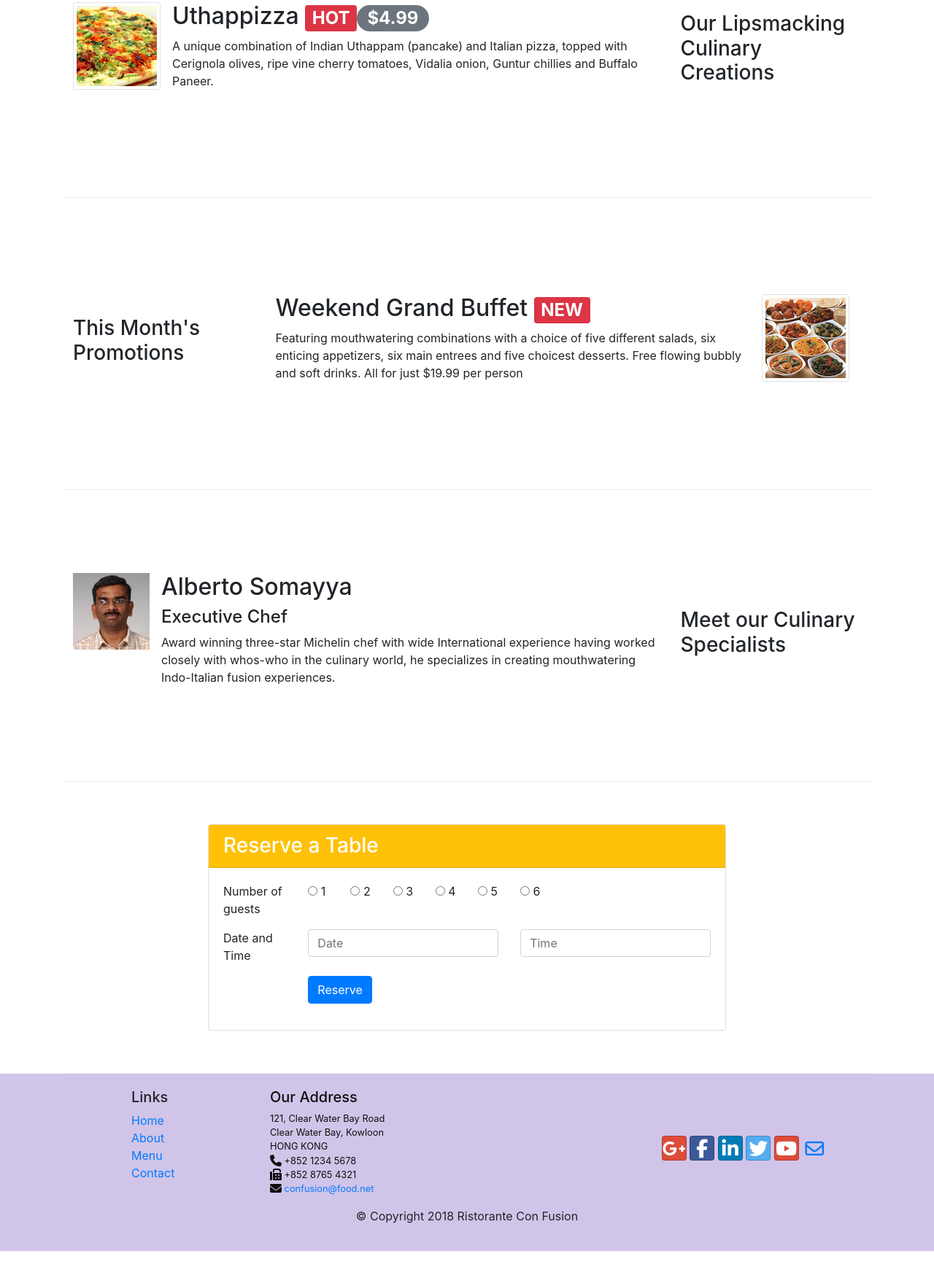
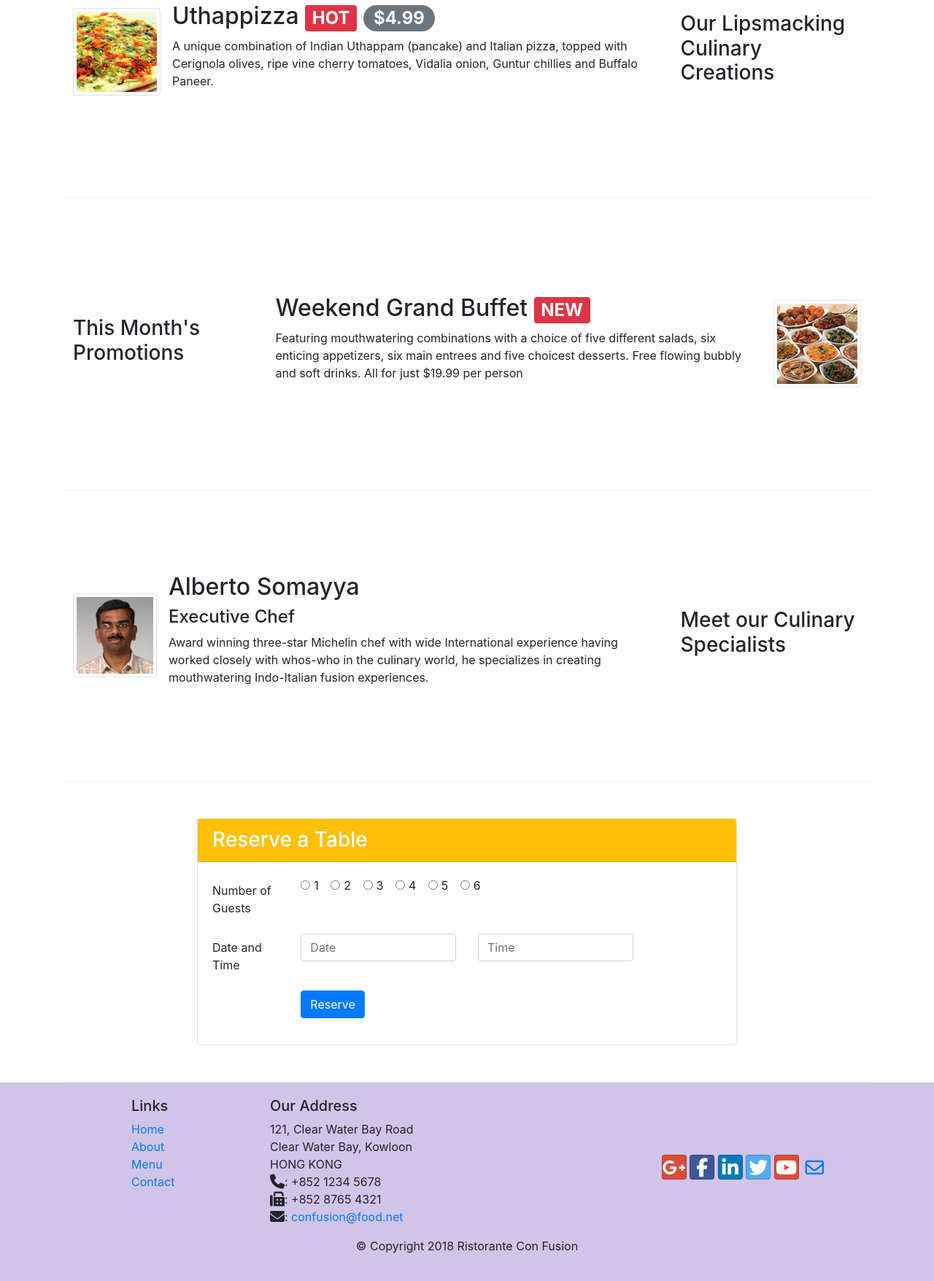
Before and after one commit to johnmartinez0408/bootstrap_coursera, a website: page index.html in a window 1280 px wide. Shown: the part 463-2218 px from the top of the page at 73% size. Before the commit the page ends 2177 px from the top, so only its background shows below. Drawn offline with nearby package versions, Linux system fonts and the light colour scheme.

```diff
--- a/css/styles.css
+++ b/css/styles.css
@@ -37,3 +37,11 @@
 .navbar-dark{
     background-color: #512DA8;
 }
+
+
+.tab-content{
+    border-left: 1px solid #ddd;
+    border-right: 1px solid #ddd;
+    border-bottom: 1px solid #ddd;
+    padding: 10px;
+}
--- a/index.html
+++ b/index.html
@@ -1,3 +1,4 @@
+
 <!DOCTYPE html>
 <html lang="en">
 
@@ -12,25 +13,23 @@
     <link rel="stylesheet" href="node_modules/font-awesome/css/font-awesome.min.css">
     <link rel="stylesheet" href="node_modules/bootstrap-social/bootstrap-social.css">
     <link rel="stylesheet" href="css/styles.css">
-
     <title>Ristorante Con Fusion</title>
 </head>
 
 <body>
-
     <nav class="navbar navbar-dark navbar-expand-sm fixed-top">
         <div class="container">
             <button class="navbar-toggler" type="button" data-toggle="collapse" data-target="#Navbar">
                 <span class="navbar-toggler-icon"></span>
             </button>
-            <a class="navbar-brand" href="#"><img src="img/logo.png" height="30" width="41"></a>
+            <a class="navbar-brand mr-auto" href="#"><img src="img/logo.png" height="30" width="41"></a>
             <div class="collapse navbar-collapse" id="Navbar">
-                <ul class="navbar-nav mr-auto">
-                        <li class="nav-item"><a class="nav-link" href="./index.html"><span class="fa fa-home fa-lg active"></span> Home</a></li>
+                <ui class="navbar-nav mr-auto">
+                    <li class="nav-item active"><a class="nav-link" href="#"><span class="fa fa-home fa-lg"></span> Home</a></li>
                     <li class="nav-item"><a class="nav-link" href="./aboutus.html"><span class="fa fa-info fa-lg"></span> About</a></li>
                     <li class="nav-item"><a class="nav-link" href="#"><span class="fa fa-list fa-lg"></span> Menu</a></li>
-                        <li class="nav-item"><a class="nav-link" href="./contactus.html"><span class="fa fa-address-card fa-lg"></span> Contact</a></li>
-                </ul>
+                    <li class="nav-item"><a class="nav-link" href="./contactus.html"><span class="fa fa-address-card fa-lg"></span> Contect</a></li>
+                </ui>
             </div>
         </div>
     </nav>
@@ -43,10 +42,10 @@
                     <p>We take inspiration from the World's best cuisines, and create a unique fusion experience. Our lipsmacking creations will tickle your culinary senses!</p>
                 </div>
                 <div class="col-12 col-sm-3 align-self-center">
-                    <img src="img/logo.png" class="img-fluid">
+                    <img src="img/logo.png" class="img-fliud">
                 </div>
                 <div class="col-12 col-sm-3 align-self-center">
-                    <a class="btn btn-block btn-sm btn-warning" href="#reservation-form">Reserve Table</a>
+                    <a class="btn btn-warning btn-lg btn-block" href="#reserveTableCard">Reserve Table</a>
                 </div>
 
             </div>
@@ -55,16 +54,15 @@
 
     <div class="container">
         <div class="row row-content align-items-center">
-            <div class="col-12 col-sm-4 col-md-3 order-sm-last">
+            <div class="col-12 col-sm-4 order-sm-last col-md-3">
                 <h3>Our Lipsmacking Culinary Creations</h3>
             </div>
-            <div class="col col-sm col-md order-sm-first">
+            <div class="col col-sm order-sm-first col-md">
                 <div class="media">
-                    <div class="media-left">
-                        <img src="img/uthappizza.png" class="d-flex mr-3 img-thumbnail align-self-center" alt="uthappizza">
-                    </div>
+                    <img class="d-flex mr-3 img-thumbnail align-self-center"
+                        src="img/uthappizza.png" alt="Uthappizza">
                     <div class="media-body">
-                        <h2 class="mt-0">Uthappizza <span class="badge badge-danger">HOT</span><span class="badge badge-pill badge-secondary">$4.99</span></h2>
+                        <h2 class="mt-0">Uthappizza <span class="badge badge-danger">HOT</span> <span class="badge badge-pill badge-secondary">$4.99</span> </h2>
                         <p class="d-none d-sm-block">A unique combination of Indian Uthappam (pancake) and Italian pizza, topped with Cerignola olives, ripe vine cherry tomatoes, Vidalia onion, Guntur chillies and Buffalo Paneer.</p>
                     </div>
                 </div>
@@ -73,97 +71,102 @@
 
 
         <div class="row row-content align-items-center">
-            <div class="col-12 col-sm-4 col-md-3">
+            <div class="col-12 col-sm-4 order-sm-first col-md-3">
                 <h3>This Month's Promotions</h3>
             </div>
-            <div class="col col-sm col-md">
+            <div class="col col-sm order-sm-last col-md">
                 <div class="media">
+
                     <div class="media-body">
                         <h2>Weekend Grand Buffet <span class="badge badge-danger">NEW</span></h2>
-                        <p>Featuring mouthwatering combinations with a choice of five different salads, six enticing appetizers, six main entrees and five choicest desserts. Free flowing bubbly and soft drinks. All for just $19.99 per person </p>
+                        <p class="d-none d-sm-block">Featuring mouthwatering combinations with a choice of five different salads, six enticing appetizers, six main entrees and five choicest desserts. Free flowing bubbly and soft drinks. All for just $19.99 per person </p>
                     </div>
-                    <div class="media-right">
-                        <img src="img/buffet.png" alt="buffet" class="d-flex mr-3 align-self-center img-thumbnail">
+                    <img class="d-flex ml-3 img-thumbnail align-self-center "
+                        src="img/buffet.png" alt="Buffet">
+
                 </div>
             </div>
 
         </div>
-        </div>
 
         <div class="row row-content align-items-center">
-            <div class="col-12 col-sm-4 col-md-3 order-sm-last">
+            <div class="col-12 col-sm-4 order-sm-last col-md-3">
                 <h3>Meet our Culinary Specialists</h3>
             </div>
-            <div class="col col-sm col-md order-sm-first">
+            <div class="col col-sm order-sm-first col-md">
                 <div class="media">
-                    <div class="media-left">
-                        <img src="img/alberto.png" alt="alberto" class="d-flex mr-3 align-self-center">
-                    </div>
+                    <img class="d-flex mr-3 img-thumbnail align-self-center"
+                        src="img/alberto.png" alt="Alberto">
                     <div class="media-body">
+
                         <h2 class="mt-0">Alberto Somayya</h2>
                         <h4>Executive Chef</h4>
-                        <p>Award winning three-star Michelin chef with wide International experience having worked closely with whos-who in the culinary world, he specializes in creating mouthwatering Indo-Italian fusion experiences. </p>
+                        <p class="d-none d-sm-block">Award winning three-star Michelin chef with wide International experience having worked closely with whos-who in the culinary world, he specializes in creating mouthwatering Indo-Italian fusion experiences. </p>
+                    </div>
+                </div>
             </div>
         </div>
 
+
+        <div class="row row-content justify-content-center">
+            <div class="card col-12 col-md-8 px-0 mx-0">
+                <h3 class="card-header bg-warning text-white">Reserve a Table</h3>
+                <div class="card-body">
+                    <form  id="reserveTableCard" name="reserveTableCard">
+                        <div class="form-group row">
+                            <label for"guests" class="col-md-2 col-form-label">Number of Guests</label>
+                            <div class="col-10 col-md-8">
+
+                                <div class="form-check form-check-inline">
+                                    <input class="form-check-input" type="radio" id="inlineRadio1" value="option1">
+                                    <label class="form-check-label" for="inlineRadio1"> 1  </label>
+                                </div>
+                                <div class="form-check form-check-inline">
+                                    <input class="form-check-input" type="radio" id="inlineRadio2" value="option2">
+                                    <label class="form-check-label" for="inlineRadio2"> 2  </label>
+                                </div>
+                                <div class="form-check form-check-inline">
+                                    <input class="form-check-input" type="radio" id="inlineRadio3" value="option3">
+                                    <label class="form-check-label" for="inlineRadio3"> 3  </label>
+                                </div>
+                                <div class="form-check form-check-inline">
+                                    <input class="form-check-input" type="radio" id="inlineRadio4" value="option4">
+                                    <label class="form-check-label" for="inlineRadio4"> 4  </label>
+                                </div>
+                                <div class="form-check form-check-inline">
+                                    <input class="form-check-input" type="radio" id="inlineRadio5" value="option5">
+                                    <label class="form-check-label" for="inlineRadio5"> 5  </label>
+                                </div>
+                                <div class="form-check form-check-inline">
+                                    <input class="form-check-input" type="radio" id="inlineRadio6" value="option6">
+                                    <label class="form-check-label" for="inlineRadio6"> 6  </label>
                                 </div>
                             </div>
-        <div id="reservation-form" class="row row-content align-items-center">
-            <div class="col-12 col-sm-8 align-self-center offset-sm-2">
-                <div class="card">
-                    <h3 class="card-header bg-warning text-white">Reserve a Table</h3>
-                    <div class="card-body">
-                        <form>
-                            <div class="form-group row">
-                                <div class="col-12 col-sm-2">Number of guests</div>
-
-                                <div class="col-1">
-                                    <input type="radio" name="one" id="one">
-                                    <label for="one">1</label>
-                                </div>
-                                <div class="col-1">
-                                    <input type="radio" name="two" id="two">
-                                    <label for="two">2</label>
-                                </div>
-                                <div class="col-1">
-                                    <input type="radio" name="three" id="three">
-                                    <label for="three">3</label>
-                                </div>
-                                <div class="col-1">
-                                    <input type="radio" name="four" id="four">
-                                    <label for="four">4</label>
-                                </div>
-                                <div class="col-1">
-                                    <input type="radio" name="five" id="five">
-                                    <label for="five">5</label>
-                                </div>
-                                <div class="col-1">
-                                    <input type="radio" name="six" id="six">
-                                    <label for="six">6</label>
                         </div>
 
+                        <div class="form-group row">
+                            <label for"date" class="col-md-2 col-form-label">Date and Time</label>
+                            <div class="col-12 col-md-4">
+                                <input type="text" class="form-control" id="date" name="date" placeholder="Date">
                             </div>
-                            <div class="form-group row">
-                                <div class="col-12 col-sm-2">Date and Time</div>
-                                <div class="col-12 col-sm-5">
-                                    <input class="form-control" type="text" name="date" placeholder="Date">
-                                </div>
-                                <div class="col-12 col-sm-5">
-                                    <input class="form-control" type="text" name="time" placeholder="Time">
+                            <div class="col-12 col-md-4">
+                                <input type="text" class="form-control" id="time" name="time" placeholder="Time">
                             </div>
                         </div>
+
                         <div class="form-group row">
-                                <div class="col-12 col-sm-10 offset-sm-2">
-                                    <button class="btn btn-primary" type="submit">Reserve</button>
+                            <div class="offset-md-2 col-md-10">
+                                <button type="submit" class="btn btn-primary">
+                                    Reserve
+                                </button>
                             </div>
-
                         </div>
                     </form>
                 </div>
-
             </div>
         </div>
-        </div>
+
+
     </div>
 
     <footer class="footer">
@@ -175,19 +178,18 @@
                         <li><a href="#">Home</a></li>
                         <li><a href="./aboutus.html">About</a></li>
                         <li><a href="#">Menu</a></li>
-                        <li><a href="#">Contact</a></li>
+                        <li><a href="./contactus.html">Contact</a></li>
                     </ul>
                 </div>
-                <div class="col-7 col-sm-5 address">
+                <div class="col-7 col-sm-5">
                     <h5>Our Address</h5>
                     <address>
                       121, Clear Water Bay Road<br>
                       Clear Water Bay, Kowloon<br>
                       HONG KONG<br>
-		              <i class="fa fa-phone fa-lg"></i> +852 1234 5678<br>
-		              <i class="fa fa-fax fa-lg"></i> +852 8765 4321<br>
-		              <i class="fa fa-envelope fa-lg"></i>
-                        <a href="mailto:confusion@food.net">confusion@food.net</a>
+                      <i class="fa fa-phone fa-lg"></i>: +852 1234 5678<br>
+                      <i class="fa fa-fax fa-lg"></i>: +852 8765 4321<br>
+                      <i class="fa fa-envelope fa-lg"></i>: <a href="mailto:confusion@food.net">confusion@food.net</a>
                    </address>
                 </div>
                 <div class="col-12 col-sm-4 align-self-center">
@@ -195,7 +197,7 @@
                         <a class="btn btn-social-icon btn-google" href="http://google.com/+"><i class="fa fa-google-plus fa-lg"></i></a>
                         <a class="btn btn-social-icon btn-facebook" href="http://www.facebook.com/profile.php?id="><i class="fa fa-facebook fa-lg"></i></a>
                         <a class="btn btn-social-icon btn-linkedin" href="http://www.linkedin.com/in/"><i class="fa fa-linkedin fa-lg"></i></a>
-                        <a  class="btn btn-social-icon btn-twitter"href="http://twitter.com/"><i class="fa fa-twitter fa-lg"></i></a>
+                        <a class="btn btn-social-icon btn-twitter" href="http://twitter.com/"><i class="fa fa-twitter fa-lg"></i></a>
                         <a class="btn btn-social-icon btn-google" href="http://youtube.com/"><i class="fa fa-youtube fa-lg"></i></a>
                         <a class="btn btn-social-icon" href="mailto:"><i class="fa fa-envelope-o fa-lg"></i></a>
                     </div>
@@ -208,14 +210,10 @@
            </div>
         </div>
     </footer>
-
-
     <!-- jQuery first, then Popper.js, then Bootstrap JS. -->
     <script src="node_modules/jquery/dist/jquery.slim.min.js"></script>
     <script src="node_modules/popper.js/dist/umd/popper.min.js"></script>
     <script src="node_modules/bootstrap/dist/js/bootstrap.min.js"></script>
-
-
 </body>
 
 </html>
```
Also changed, not shown: aboutus.html (+29 -0 lines). Lines whose indentation alone changed are shown as unchanged.
